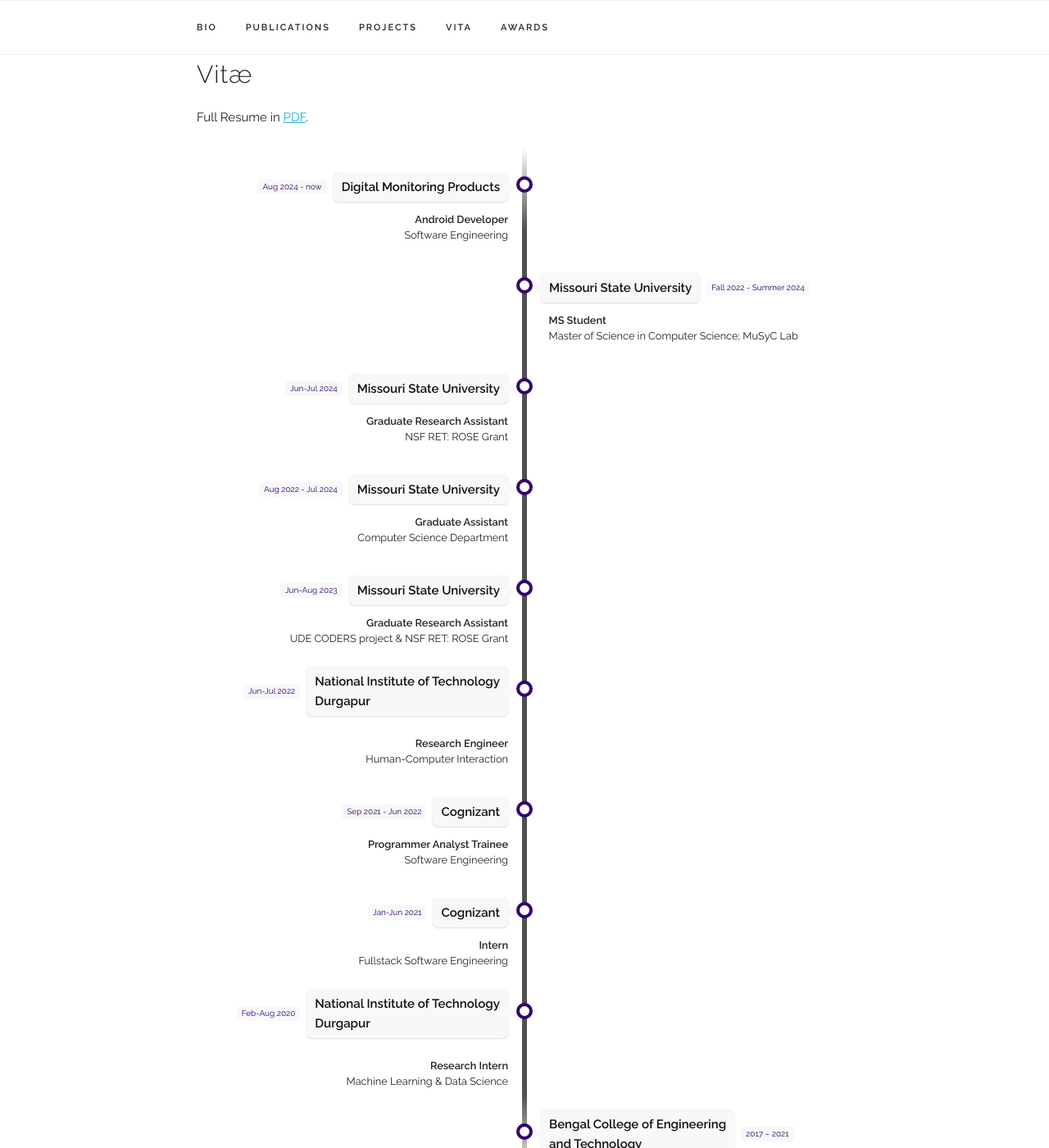
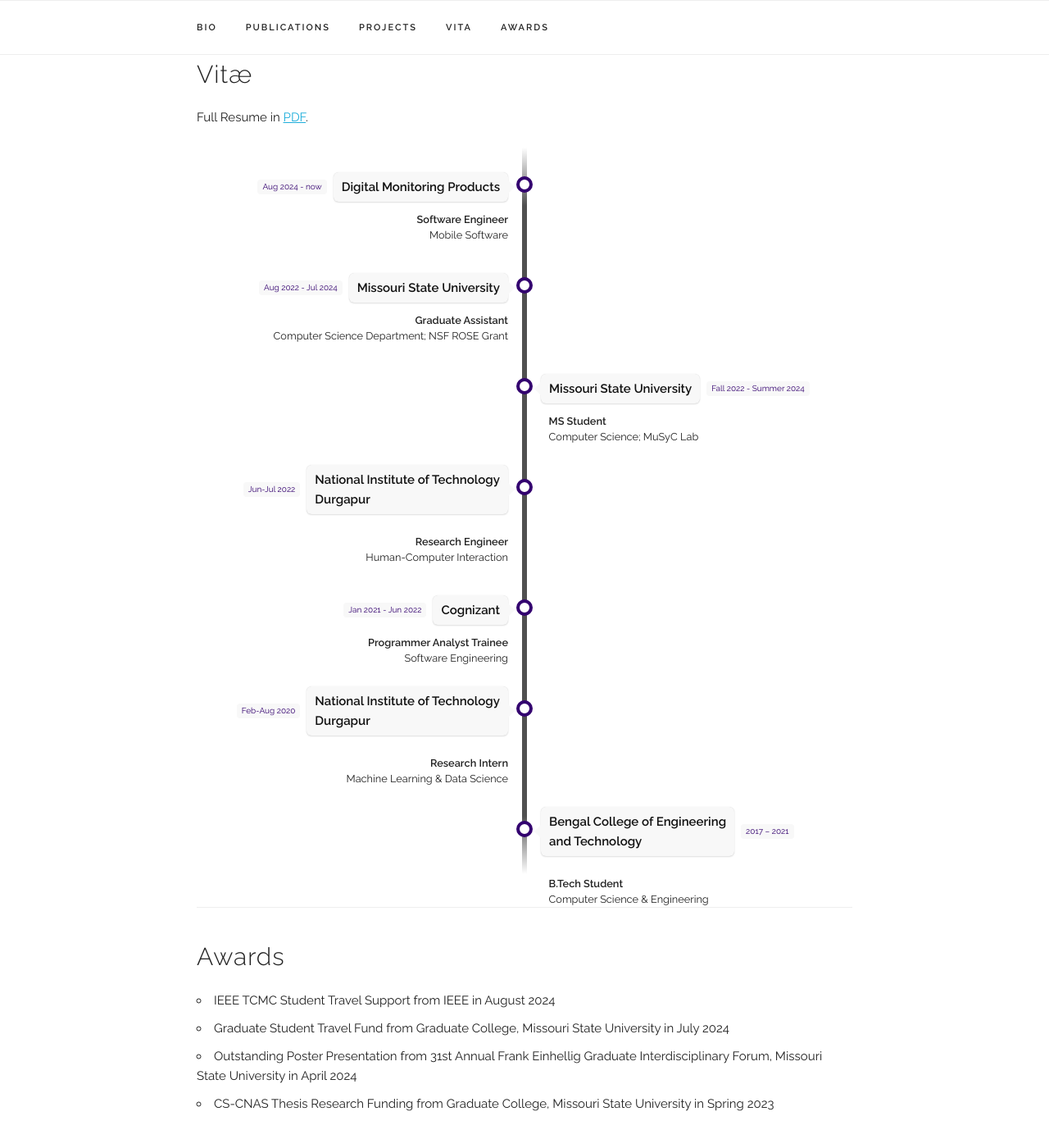
Before and after one commit to the-it-weirdo/portfolio, a Jekyll site: the page built from index.html, in a window 1280 px wide and 1400 px high, scrolled down 2156 px. Shown: the whole window at 82% size. Built offline with Jekyll 4.4.1, drawn with Linux system fonts in a browser that asks for light colours; some web fonts are replaced.

Commit message:
re-arrange experiences

```diff
--- a/_data/experience.yaml
+++ b/_data/experience.yaml
@@ -2,33 +2,21 @@
 
 - place: "Digital Monitoring Products"
   time: "Aug 2024 - now"
-  title: "Android Developer"
-  subtitle: "Software Engineering"
+  title: "Software Engineer"
+  subtitle: "Mobile Software"
+  category: "work"
+
+- place: "Missouri State University"
+  time: "Aug 2022 - Jul 2024"
+  title: "Graduate Assistant"
+  subtitle: "Computer Science Department; NSF ROSE Grant"
   category: "work"
 
 - place: "Missouri State University"
   time: "Fall 2022 - Summer 2024"
   title: "MS Student"
-  subtitle: "Master of Science in Computer Science; MuSyC Lab"
+  subtitle: "Computer Science; MuSyC Lab"
   category: "school"
-
-- place: "Missouri State University"
-  time: "Jun-Jul 2024"
-  title: "Graduate Research Assistant"
-  subtitle: "NSF RET: ROSE Grant"
-  category: "work"
-
-- place: "Missouri State University"
-  time: "Aug 2022 - Jul 2024"
-  title: "Graduate Assistant"
-  subtitle: "Computer Science Department"
-  category: "work"
-
-- place: "Missouri State University"
-  time: "Jun-Aug 2023"
-  title: "Graduate Research Assistant"
-  subtitle: "UDE CODERS project & NSF RET: ROSE Grant"
-  category: "work"
 
 - place: "National Institute of Technology <br/> Durgapur"
   time: "Jun-Jul 2022"
@@ -37,15 +25,9 @@
   category: "work"
 
 - place: "Cognizant"
-  time: "Sep 2021 - Jun 2022"
+  time: "Jan 2021 - Jun 2022"
   title: "Programmer Analyst Trainee"
   subtitle: "Software Engineering"
-  category: "work"
-
-- place: "Cognizant"
-  time: "Jan-Jun 2021"
-  title: "Intern"
-  subtitle: "Fullstack Software Engineering"
   category: "work"
 
 - place: "National Institute of Technology <br/> Durgapur"
--- a/_data/main_info.yaml
+++ b/_data/main_info.yaml
@@ -1,7 +1,7 @@
 name: "Debaleen Das Spandan"
 title: "Android Developer at Digital Monitoring Products"
 email: "debaleen0010 [AT] missouristate.edu"
-profile_pic: "/assets/profile-pics/DDS_small.jpeg"
+profile_pic: "/assets/profile-pics/DDS.jpeg"
 linkedin: "https://www.linkedin.com/in/the-it-weirdo/"
 github: "https://github.com/the-it-weirdo"
 google_scholar: "https://scholar.google.com/citations?user=FH46EAYAAAAJ&hl=en"
--- a/_layouts/default.html
+++ b/_layouts/default.html
@@ -103,8 +103,6 @@
         <ul class="navbar-list">
           <li class="navbar-item"><a class="navbar-link" href={{ "/index.html#bio" | prepend: site.baseurl }}>Bio</a>
           </li>
-          <!-- <li class="navbar-item"><a class="navbar-link" href={{ "/index.html#prospective-students" | prepend:
-              site.baseurl }}>Prospective Students</a></li> -->
           <li class="navbar-item"><a class="navbar-link" href={{ "/index.html#publications" | prepend: site.baseurl
               }}>Publications</a></li>
           <li class="navbar-item"><a class="navbar-link" href={{ "/index.html#projects" | prepend: site.baseurl
```
